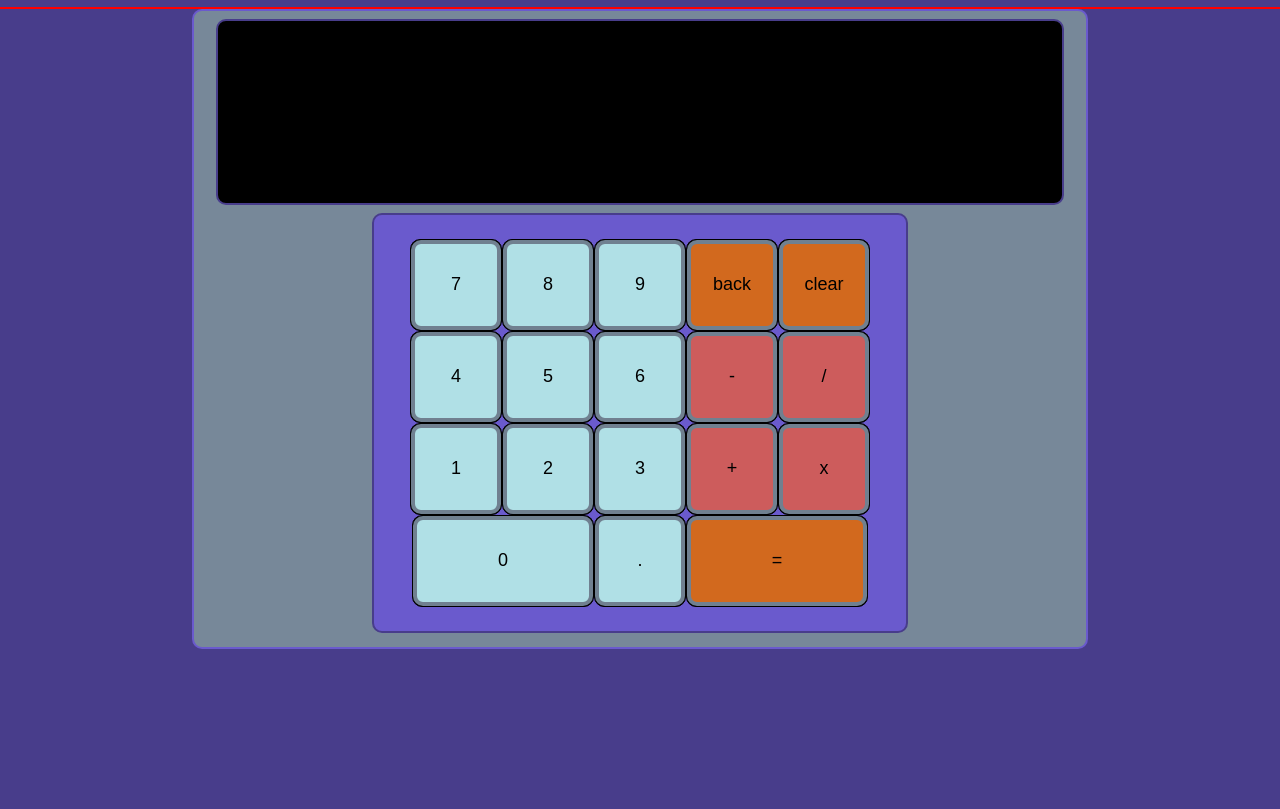
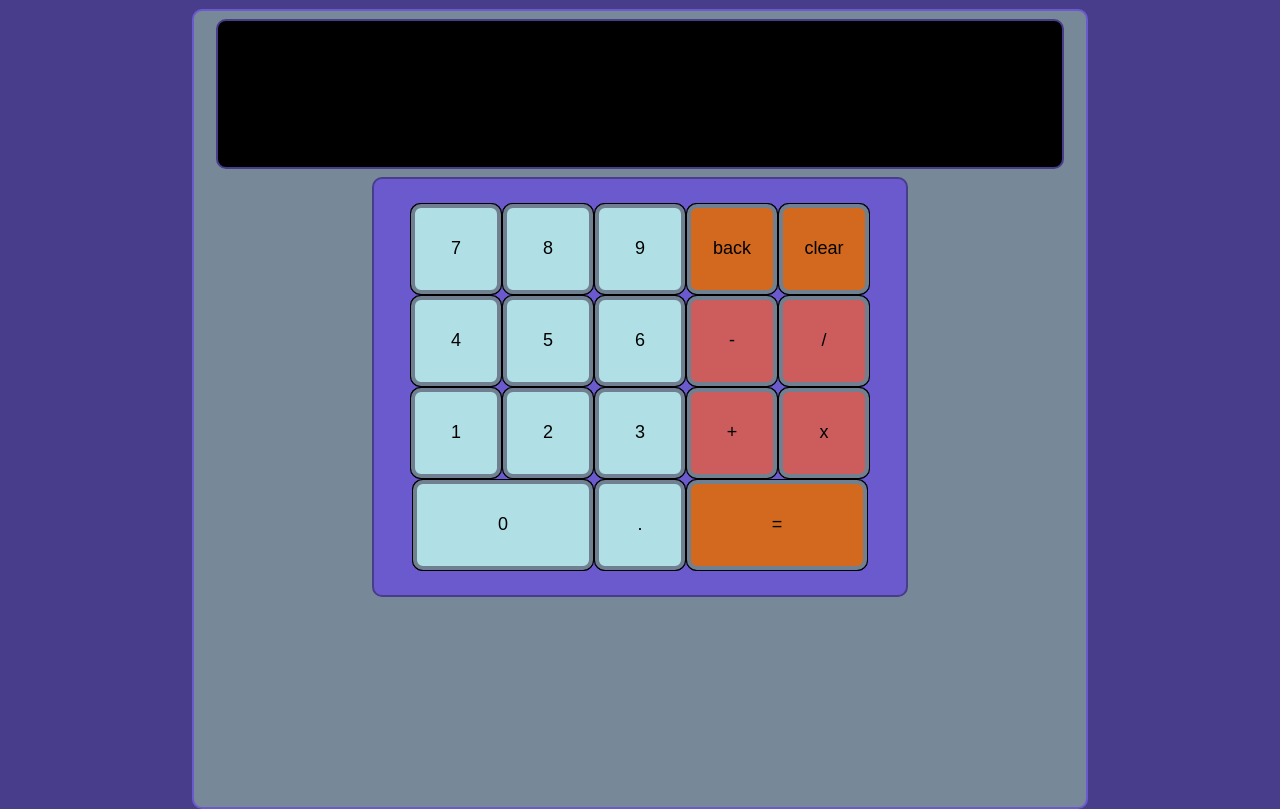
Before and after one commit to fitzchivalrymontrose/odin-05-calculator, a plain HTML site: page index.html in a window 1280 px wide. Shown: the part 107-916 px from the top of the page. Drawn offline with Linux system fonts and the light colour scheme.

Commit message:
Resized buttons, played around with flexbox.

```diff
--- a/style.css
+++ b/style.css
@@ -38,18 +38,17 @@ header p {
     display: flex;
     justify-content: center;
     align-items: flex-start;
-    /* border: 2px solid red; */
     width: 100vw;
     height: 100vh;
-    outline: 2px solid red;
+    /* outline: 2px solid red; */
 }
 
 .calculator {
     display: flex;
     flex-direction: column;
-    justify-content: stretch;
+
     align-items: center;
-    height: 80%;
+    height: 100%;
     width: 70%;
     background-color: lightslategray;
     border: 2px solid slateblue;
@@ -60,7 +59,8 @@ header p {
 
 .display {
     width: 95%;
-    height: 30%;
+    height: 150px;
+    flex-shrink: 0;
     background-color: black;
     border-radius: 10px;
     border: 2px solid darkslateblue;
@@ -73,9 +73,13 @@ header p {
 }
 
 .display p {
-    color: chartreuse;
+    color: rgb(152, 252, 52);
     padding: .3em;
     font-size: 30px;
+}
+
+#output-prev {
+    color: rgba(152,252,52, .7);
 }
 
 .buttons {
```
